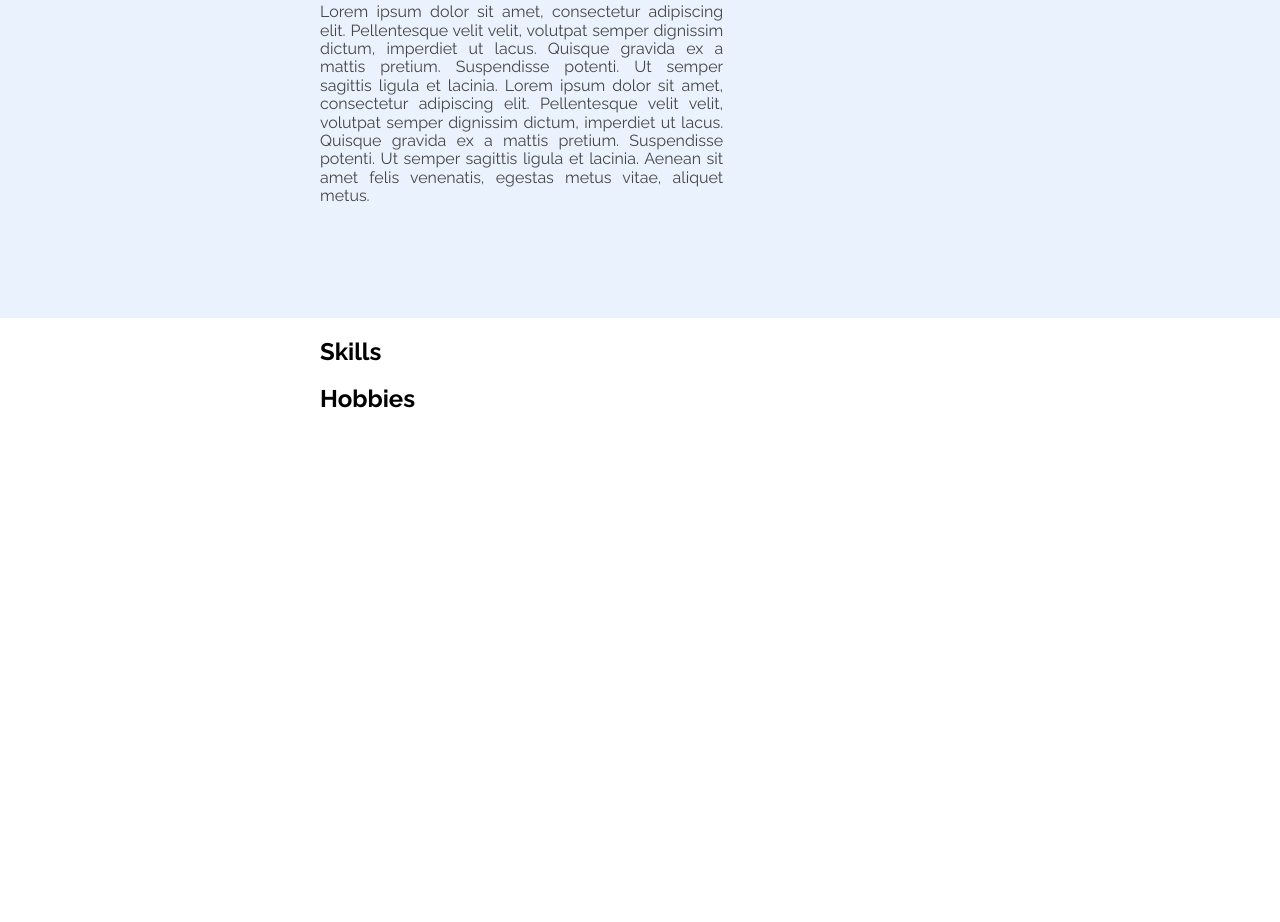
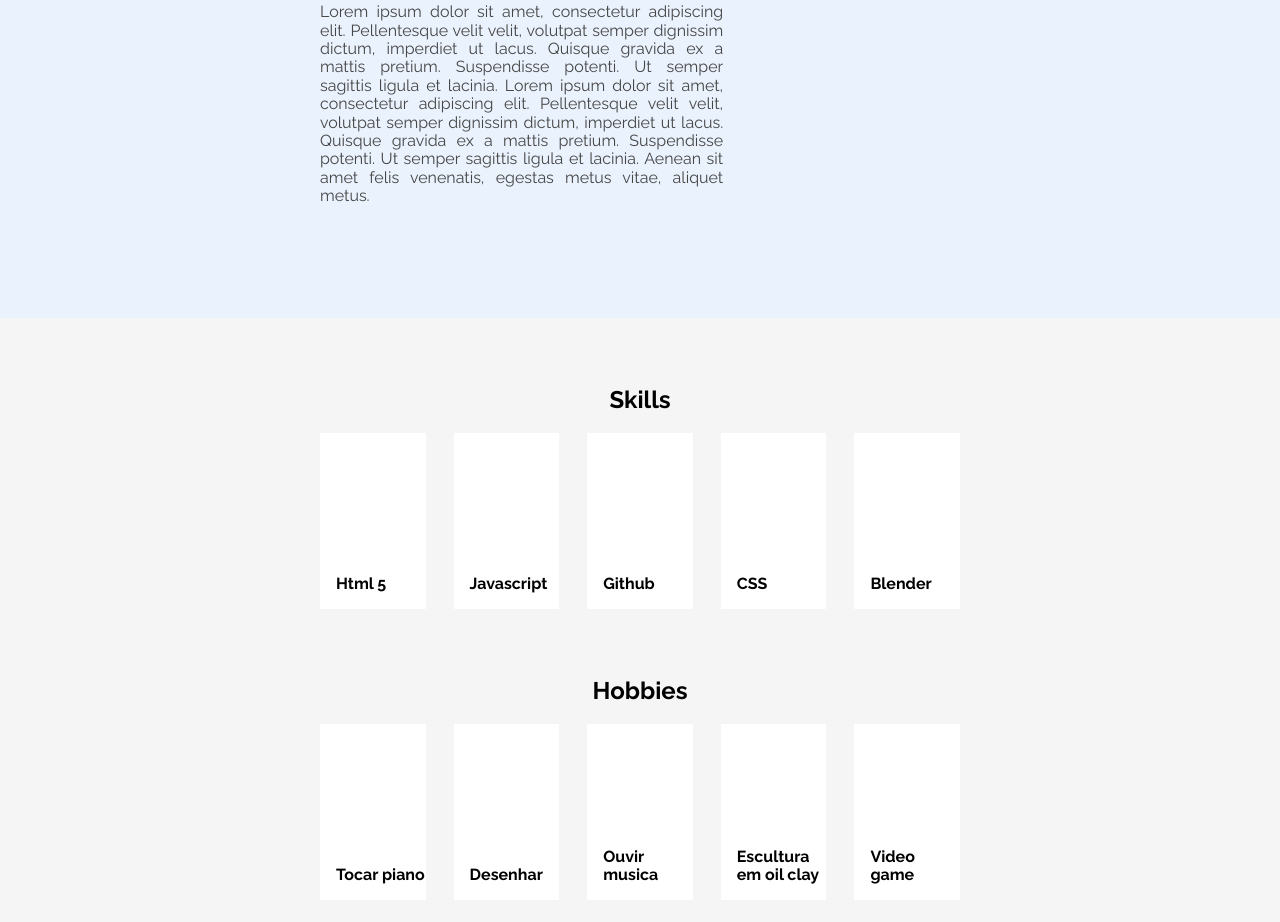
Before and after one commit to RenatoSilvaPeres/ChallengePortfolio, a plain HTML site: page index.html in a window 1280 px wide. Shown: the part 1275-2197 px from the top of the page. Before the commit the page ends 1708 px from the top, so only its background shows below. Drawn offline with Linux system fonts and the light colour scheme.

Commit message:
finalização da sessão habilidades e inicio da formação academica

```diff
--- a/css/css-base/base.css
+++ b/css/css-base/base.css
@@ -2,6 +2,8 @@
 --azul-claro-header: #F5F5F5;
 
 --azul-escuro-sobre: #EAF2FD;
+
+--branco-padrao: #ffffff;
 
 --cor--letras: #464646;
 
--- /dev/null
+++ b/css/habilidades/habilidades-caixa.css
@@ -0,0 +1,8 @@
+.habilidades__caixa{
+  box-sizing: border-box;
+  display: flex;
+  flex-direction: row;
+  justify-content: space-between;
+  margin-bottom: 3rem;
+  width: 100%;
+}
--- a/css/habilidades/habilidades-hobbiesImagens.css
+++ b/css/habilidades/habilidades-hobbiesImagens.css
@@ -0,0 +1,11 @@
+.habilidades__hobbies-imagens{
+  align-items: flex-end;
+  background: var(--branco-padrao);
+  display: flex;
+  font-weight: 700;
+  height: 176px;
+  padding-left: 1rem;
+  width: 14%;
+
+
+}
--- a/css/habilidades/habilidades-skillsImagens.css
+++ b/css/habilidades/habilidades-skillsImagens.css
@@ -1,5 +1,9 @@
 .habilidades__skills-imagens{
-  background: red;
-  height: 16%;
-  width: 16%;
+  align-items: flex-end;
+  background: var(--branco-padrao);
+  display: flex;
+  font-weight: 700;
+  height: 176px;
+  padding-left: 1rem;
+  width: 14%;
 }
--- /dev/null
+++ b/css/habilidades/habilidades-textoImagens.css
@@ -0,0 +1,4 @@
+.habilidades__texto-imagens{
+
+  font-size: 50rem;
+}
--- a/css/habilidades/habilidades.css
+++ b/css/habilidades/habilidades.css
@@ -0,0 +1,10 @@
+.habilidades{
+  align-items: center;
+  background: var(--azul-claro-header);
+  display: flex;
+  flex-direction: column;
+  height: auto;
+  justify-content: space-between;
+  padding-top: 3rem;
+
+}
--- a/index.html
+++ b/index.html
@@ -41,6 +41,8 @@
   <link rel="stylesheet" href="./css/habilidades/habilidades-skills.css">
   <link rel="stylesheet" href="./css/habilidades/habilidades-hobbiesImagens.css">
   <link rel="stylesheet" href="./css/habilidades/habilidades-hobbies.css">
+  <link rel="stylesheet" href="./css/habilidades/habilidades-caixa.css">
+  <link rel="stylesheet" href="./css/habilidades/habilidades-textoImagens">
 
   <title>Portfolio</title>
 </head>
@@ -81,19 +83,36 @@
   </section>
   <section class="habilidades container">
     <h2 class="habilidades__skills">Skills</h2>
-    <div class="habilidades__skills-imagens"></div>
-    <div class="habilidades__skills-imagens"></div>
-    <div class="habilidades__skills-imagens"></div>
-    <div class="habilidades__skills-imagens"></div>
-    <div class="habilidades__skills-imagens"></div>
-    <div class="habilidades__skills-imagens"></div>
+    <div class="habilidades__caixa">
+      <div class="habilidades__skills-imagens"><p class="habilidades__texto-imagens">Html 5</p></div>
+      <div class="habilidades__skills-imagens"><p class="habilidades__texto-imagens">Javascript</p></div>
+      <div class="habilidades__skills-imagens"><p class="habilidades__texto-imagens">Github</p></div>
+      <div class="habilidades__skills-imagens"><p class="habilidades__texto-imagens">CSS</p></div>
+      <div class="habilidades__skills-imagens"><p class="habilidades__texto-imagens">Blender</p></div>
+    </div>
     <h2 class="habilidades__hobbies">Hobbies</h2>
-    <div class="habilidades__hobbies-imagens"></div>
-    <div class="habilidades__hobbies-imagens"></div>
-    <div class="habilidades__hobbies-imagens"></div>
-    <div class="habilidades__hobbies-imagens"></div>
-    <div class="habilidades__hobbies-imagens"></div>
-    <div class="habilidades__hobbies-imagens"></div>
+    <div class="habilidades__caixa">
+      <div class="habilidades__hobbies-imagens"><p class="habilidades__texto-imagens">Tocar piano</p></div>
+      <div class="habilidades__hobbies-imagens"><p class="habilidades__texto-imagens">Desenhar</p></div>
+      <div class="habilidades__hobbies-imagens"><p class="habilidades__texto-imagens">Ouvir musica</p></div>
+      <div class="habilidades__hobbies-imagens"><p class="habilidades__texto-imagens">Escultura em oil clay</p></div>
+      <div class="habilidades__hobbies-imagens"><p class="habilidades__texto-imagens">Video game</p></div>
+    </div>
+    <p></p>
+  </section>
+  <section class="fomacao">
+    <figure class="formacao__imagem">
+      <figcaption class="formacao__titulo"></figcaption>
+      <p class="formacao__data"></p>
+    </figure>
+    <figure class="formacao__imagem">
+      <figcaption class="formacao__titulo"></figcaption>
+      <p class="formacao__data"></p>
+    </figure>
+    <figure class="formacao__imagem">
+      <figcaption class="formacao__titulo"></figcaption>
+      <p class="formacao__data"></p>
+    </figure>
   </section>
 </body>
 </html>
```
